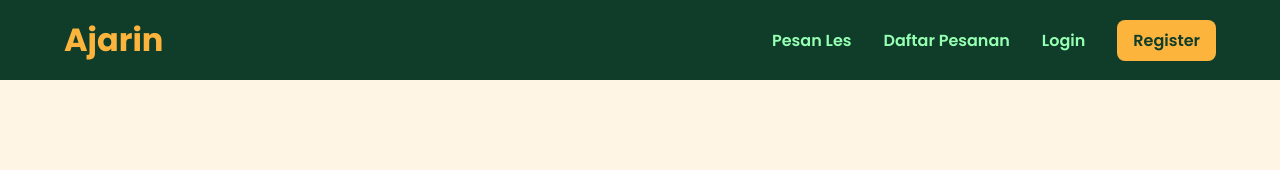
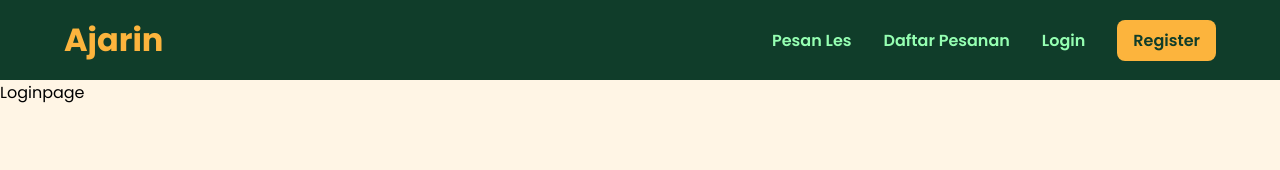
Before and after one commit to Skilvul-FE-29/group-project-front-end, a React (Vite) app: page /login in a window 1280 px wide. Shown: the top 170 px of the page. Built offline with nearby package versions, Linux system fonts and the light colour scheme.

Commit message:
add login n regis page

```diff
--- a/src/App.jsx
+++ b/src/App.jsx
@@ -3,6 +3,8 @@ import TeacherList from "./pages/TeacherList";
 import { BrowserRouter, Routes, Route } from "react-router-dom";
 import Navbar from "./components/Navbar";
 import Homepage from "./pages/Homepage";
+import Loginpage from "./pages/Loginpage";
+import Regispage from "./pages/Regispage";
 
 function App() {
   return (
@@ -11,6 +13,8 @@ function App() {
         <Navbar />
         <Routes>
           <Route path="/" element={<Homepage />}></Route>
+          <Route path="/login" element={<Loginpage />}></Route>
+          <Route path="/regis" element={<Regispage />}></Route>
         </Routes>
       </BrowserRouter>
     </div>
--- a/src/components/Navbar.jsx
+++ b/src/components/Navbar.jsx
@@ -17,8 +17,8 @@ function Navbar() {
       <ul className={isToggle ? "nav-menu" : "nav-menu active"}>
         <li><Link to="/">Pesan Les</Link></li>
         <li><Link to="/">Daftar Pesanan</Link></li>
-        <li><Link to="/">Login</Link></li>
-        <li><Link to="/">Register</Link></li>
+        <li><Link to="/login">Login</Link></li>
+        <li><Link to="/regis">Register</Link></li>
       </ul>
       <div onClick={handleToggle} className={isToggle ? "hamburger" : "hamburger active"}>
         <span></span>
--- /dev/null
+++ b/src/pages/Loginpage.jsx
@@ -0,0 +1,9 @@
+import React from 'react'
+
+const Loginpage = () => {
+  return (
+    <div>Loginpage</div>
+  )
+}
+
+export default Loginpage
--- /dev/null
+++ b/src/pages/Regispage.jsx
@@ -0,0 +1,9 @@
+import React from 'react'
+
+const Regispage = () => {
+  return (
+    <div>Regispage</div>
+  )
+}
+
+export default Regispage
```
Also changed, not shown: src/styles/loginpage.css (added), src/styles/regispage.css (added).
